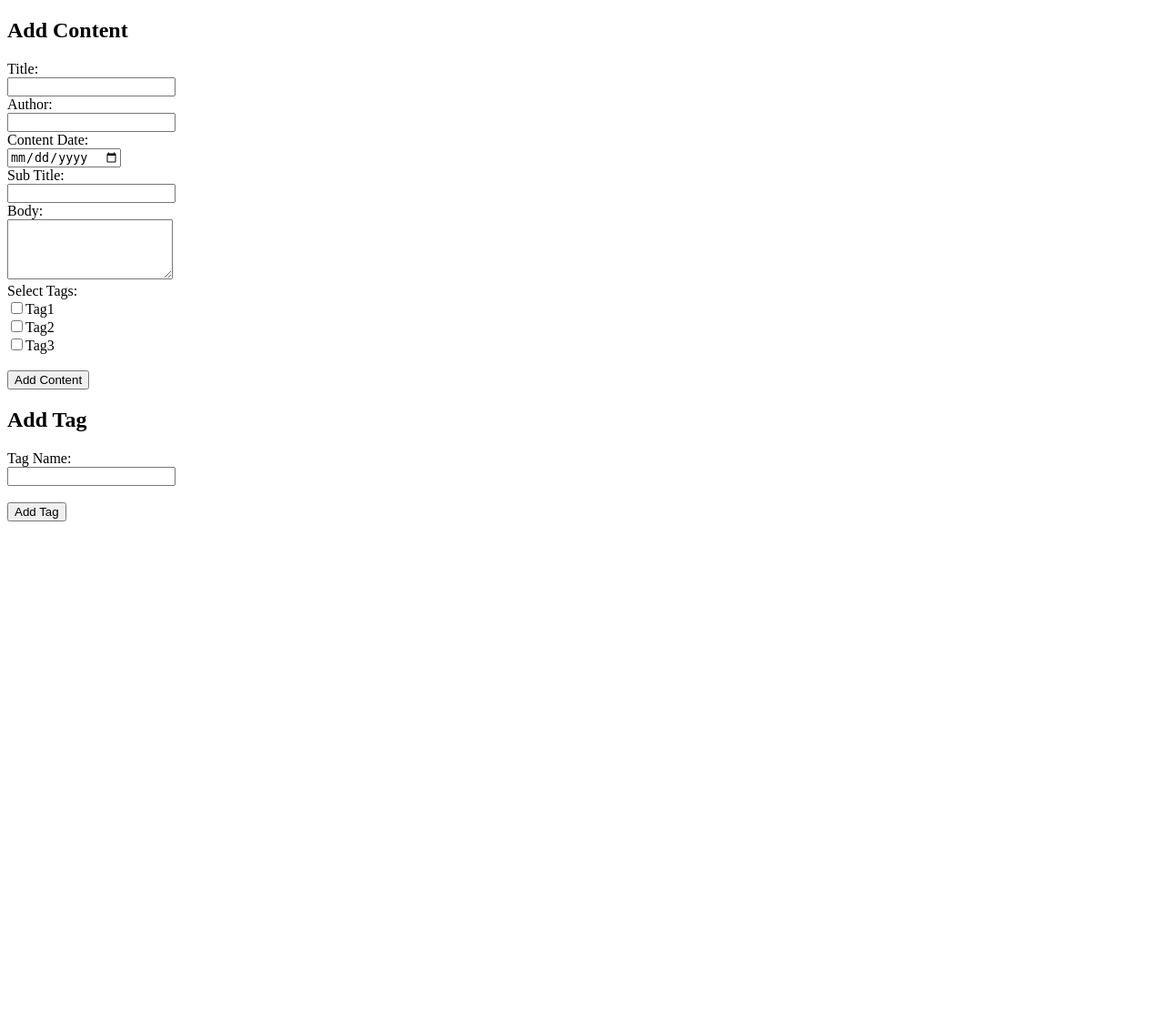
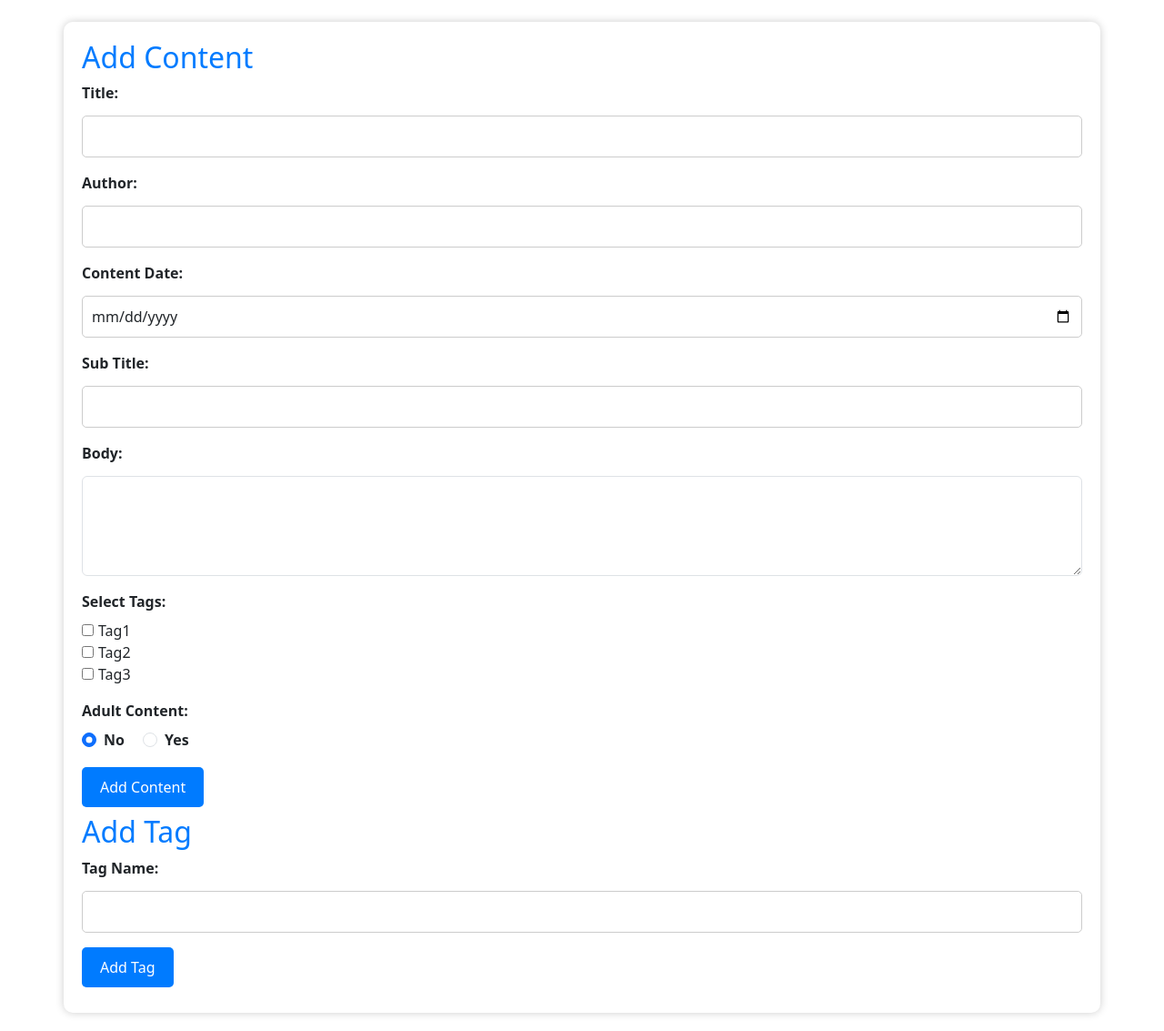
Before and after one commit to PicaPrime/Blog-website-with-Recommendation-System, a PHP site: page /mannagment/addContent.php in a window 1280 px wide. Shown: the whole page at 91% size. Before the commit the page ends 573 px from the top, so only its background shows below. Run offline with PHP 8.4, Linux system fonts and the light colour scheme; data comes from the database, SQL or seed files in the repository.

Commit message:
mannagement complete

```diff
--- a/mannagment/addContent.php
+++ b/mannagment/addContent.php
@@ -4,6 +4,7 @@ require_once('dbConnection.php');
 
 $title = $author = $content_date = $sub_title = $body = $tag_ids = [];
 $tag_name = '';
+$adult_tag = 0;
 
 if ($_SERVER["REQUEST_METHOD"] === "POST" && isset($_POST["add_content"])) {
     $title = $_POST["title"];
@@ -12,10 +13,17 @@ if ($_SERVER["REQUEST_METHOD"] === "POST" && isset($_POST["add_content"])) {
     $sub_title = $_POST["sub_title"];
     $body = $_POST["body"];
     $tag_ids = $_POST["tag_ids"];
+    $adult_tag = $_POST["adult_tag"];
 
-    $insert_content_sql = "INSERT INTO content (title, author, content_date, sub_title, body)
-                          VALUES ('$title', '$author', '$content_date', '$sub_title', '$body')";
-    $conn->query($insert_content_sql);
+    $insert_content_sql = "INSERT INTO content (title, author, content_date, sub_title, body, adult_tag)
+                          VALUES ('$title', '$author', '$content_date', '$sub_title', '$body', '$adult_tag')";
+    if($conn->query($insert_content_sql)){
+        echo "<h4>Content added<h4><br>";
+    }
+    else{
+        echo "<h4>Content not added<h4><br>";
+    }
+
 
     $content_id = $conn->insert_id;
 
@@ -40,28 +48,85 @@ if ($_SERVER["REQUEST_METHOD"] === "POST" && isset($_POST["add_tag"])) {
     echo "Tag '$tag_name' added successfully!";
 }
 ?>
-
 <!DOCTYPE html>
 <html>
 <head>
     <title>Add Content and Tag</title>
+    <link href="https://cdn.jsdelivr.net/npm/bootstrap@5.3.0/dist/css/bootstrap.min.css" rel="stylesheet">
+    <style>
+        body {
+            background-color: #f8f9fa;
+            padding: 20px;
+        }
+
+        .container {
+            background-color: #ffffff;
+            padding: 20px;
+            border-radius: 10px;
+            box-shadow: 0px 0px 10px rgba(0, 0, 0, 0.2);
+            margin-bottom: 20px;
+        }
+
+        h2 {
+            color: #007bff;
+            margin-top: 0;
+        }
+
+        label {
+            font-weight: bold;
+        }
+
+        input[type="text"],
+        input[type="date"],
+        textarea {
+            width: 100%;
+            padding: 10px;
+            margin: 5px 0;
+            border: 1px solid #ccc;
+            border-radius: 5px;
+        }
+
+        input[type="radio"],
+        input[type="checkbox"] {
+            margin-right: 5px;
+        }
+
+        input[type="submit"] {
+            background-color: #007bff;
+            color: #ffffff;
+            padding: 10px 20px;
+            border: none;
+            border-radius: 5px;
+            cursor: pointer;
+        }
+    </style>
 </head>
-<body>
+<body class="container mt-4">
     <h2>Add Content</h2>
-    <form method="post">
-        <label for="title">Title:</label><br>
-        <input type="text" name="title" required><br>
-        <label for="author">Author:</label><br>
-        <input type="text" name="author" required><br>
-        <label for="content_date">Content Date:</label><br>
-        <input type="date" name="content_date"><br>
-        <label for="sub_title">Sub Title:</label><br>
-        <input type="text" name="sub_title"><br>
-        <label for="body">Body:</label><br>
-        <textarea name="body" rows="4" required></textarea><br>
-        <label for="tag_ids">Select Tags:</label><br>
+    <form method="post" class="form-label">
+        <div class="mb-3">
+            <label for="title" class="form-label">Title:</label>
+            <input type="text" name="title" class="form-control" required>
+        </div>
+        <div class="mb-3">
+            <label for="author" class="form-label">Author:</label>
+            <input type="text" name="author" class="form-control" required>
+        </div>
+        <div class="mb-3">
+            <label for="content_date" class="form-label">Content Date:</label>
+            <input type="date" name="content_date" class="form-control">
+        </div>
+        <div class="mb-3">
+            <label for="sub_title" class="form-label">Sub Title:</label>
+            <input type="text" name="sub_title" class="form-control">
+        </div>
+        <div class="mb-3">
+            <label for="body" class="form-label">Body:</label>
+            <textarea name="body" rows="4" class="form-control" required></textarea>
+        </div>
+        <div class="mb-3">
+            <label for="tag_ids" class="form-label">Select Tags:</label><br>
             <?php
-
             $tag_sql = "SELECT tag_id, name FROM tag";
             $tag_result = $conn->query($tag_sql);
 
@@ -69,19 +134,34 @@ if ($_SERVER["REQUEST_METHOD"] === "POST" && isset($_POST["add_tag"])) {
                 echo '<input type="checkbox" name="tag_ids[]" value="' . $tag_row["tag_id"] . '">' . $tag_row["name"] . '<br>';
             }
             ?>
-        <br>
-        <input type="submit" name="add_content" value="Add Content">
+        </div>
+        <div class="mb-3">
+            <label for="adult_tag" class="form-label">Adult Content:</label><br>
+            <div class="form-check form-check-inline">
+                <input class="form-check-input" type="radio" name="adult_tag" id="adult_tag_0" value="0" checked>
+                <label class="form-check-label" for="adult_tag_0">No</label>
+            </div>
+            <div class="form-check form-check-inline">
+                <input class="form-check-input" type="radio" name="adult_tag" id="adult_tag_1" value="1">
+                <label class="form-check-label" for="adult_tag_1">Yes</label>
+            </div>
+        </div>
+        <input type="submit" name="add_content" value="Add Content" class="btn btn-primary">
     </form>
 
     <h2>Add Tag</h2>
-    <form method="post">
-        <label for="tag_name">Tag Name:</label><br>
-        <input type="text" name="tag_name" required><br>
-        <br>
-        <input type="submit" name="add_tag" value="Add Tag">
+    <form method="post" class="form-label">
+        <div class="mb-3">
+            <label for="tag_name" class="form-label">Tag Name:</label>
+            <input type="text" name="tag_name" class="form-control" required>
+        </div>
+        <input type="submit" name="add_tag" value="Add Tag" class="btn btn-primary">
     </form>
-</body>
-</html>
+
+    <!-- Add Bootstrap JS and Popper.js scripts at the end of the body -->
+    <script src="https://cdn.jsdelivr.net/npm/bootstrap@5.3.0/dist/js/bootstrap.min.js"></script>
+    <script src="https://cdnjs.cloudflare.com/ajax/libs/popper.js/2.11.6/umd/popper.min
+
 
 <?php
 
```
Also changed, not shown: mannagment/adminLogin.php (+21 -3 lines), mannagment/update.php (+65 -9 lines). Lines whose indentation alone changed are shown as unchanged.
